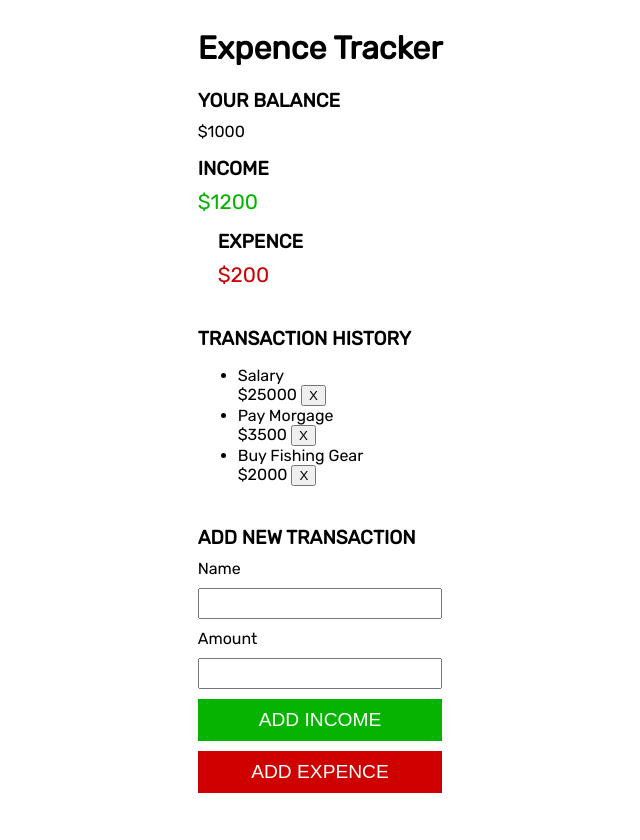
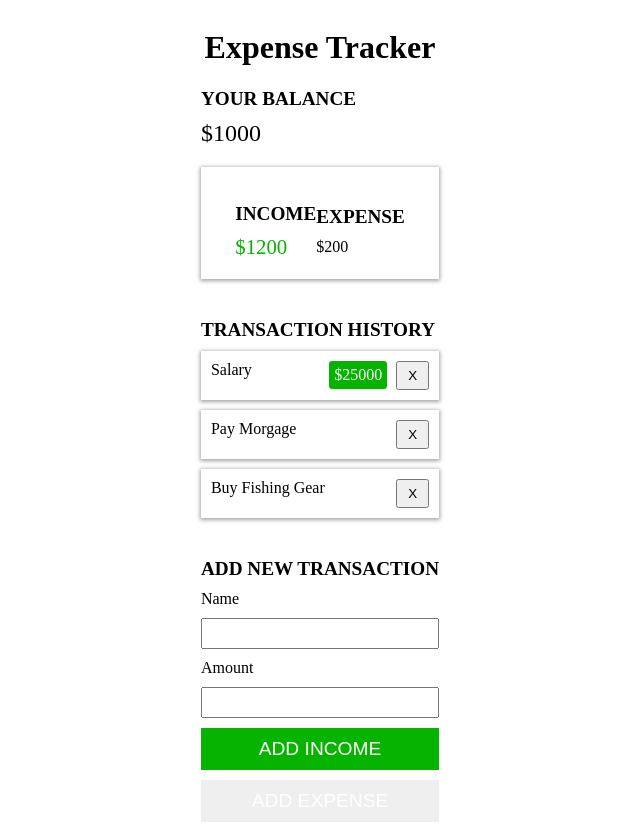
Before and after one commit to ChrisJones86/Expence-Tracker, a plain HTML site: page index.html in a window 1280 px wide. Shown: the whole page, without its empty margins (320-960 px from the left). Before the commit the page ends 811 px from the top, so only its background shows below. Drawn offline with Linux system fonts and the light colour scheme.

Commit message:
Update index.html

```diff
--- a/index.html
+++ b/index.html
@@ -5,33 +5,30 @@
         <meta http-equiv="X-UA-Compatable" content="IE=edge">
         <meta name="viewport" content="width=device-width, initial-scale=1.0">
         <link rel="stylesheet" href="style.css">
-        <script src="script.js"></script>
         <link rel="preconnect" href="https://fonts.googleapis.com">
-        <link rel="preconnect" href="https://fonts.gstatic.com" crossorigin>
-        <link href="https://fonts.googleapis.com/css2?family=Rubik&display=swap" rel="stylesheet">
-        <title>Expence Tracker</title>
+        <title>Expense Tracker</title>
     </head>
     <body>
         <div class="app">
-            <h1>Expence Tracker</h1>
-            <div class="balance-counter">
+            <h1>Expense Tracker</h1>
+            <div class="balance-container">
                 <h2>Your Balance</h2>
                 <div id="balance">$1000</div>
             </div>
 
-            <div class="cashflow">
+            <div class="cashflow-container">
                 <div class="income-countainer">
                     <h2>Income</h2>
                     <div id="income">$1200</div>
                 </div>
-                <div class="expence-container">
-                    <h2>Expence</h2>
-                    <div id="expence">$200</div>
+                <div class="expense-container">
+                    <h2>Expense</h2>
+                    <div id="expense">$200</div>
                 </div>
             </div>
             <div class="transaction-container">
                 <h2>Transaction History</h2>
-                <ul>
+                <ul id="transaction">
                     <li>
                         Salary
                         <div>
@@ -42,14 +39,14 @@
                     <li>
                         Pay Morgage
                         <div>
-                            <span class="income-amt">$3500</span>
+                            <span class="expense-amt">$3500</span>
                             <button>X</button>
                         </div>
                     </li>
                     <li>
                         Buy Fishing Gear
                         <div>
-                            <span class="expence-amt">$2000</span>
+                            <span class="expense-amt">$2000</span>
                             <button>X</button>
                         </div>
                     </li>
@@ -63,9 +60,10 @@
                     <label for="amount">Amount</label>
                     <input id="amount" type="text">
                     <button id="incomeBtn">Add Income</button>
-                    <button id="expenceBtn">Add Expence</button>
+                    <button id="expenseBtn">Add Expense</button>
                 </form>
             </div>
         </div>
+        <script src="script.js"></script>
     </body>
 </html>
```
